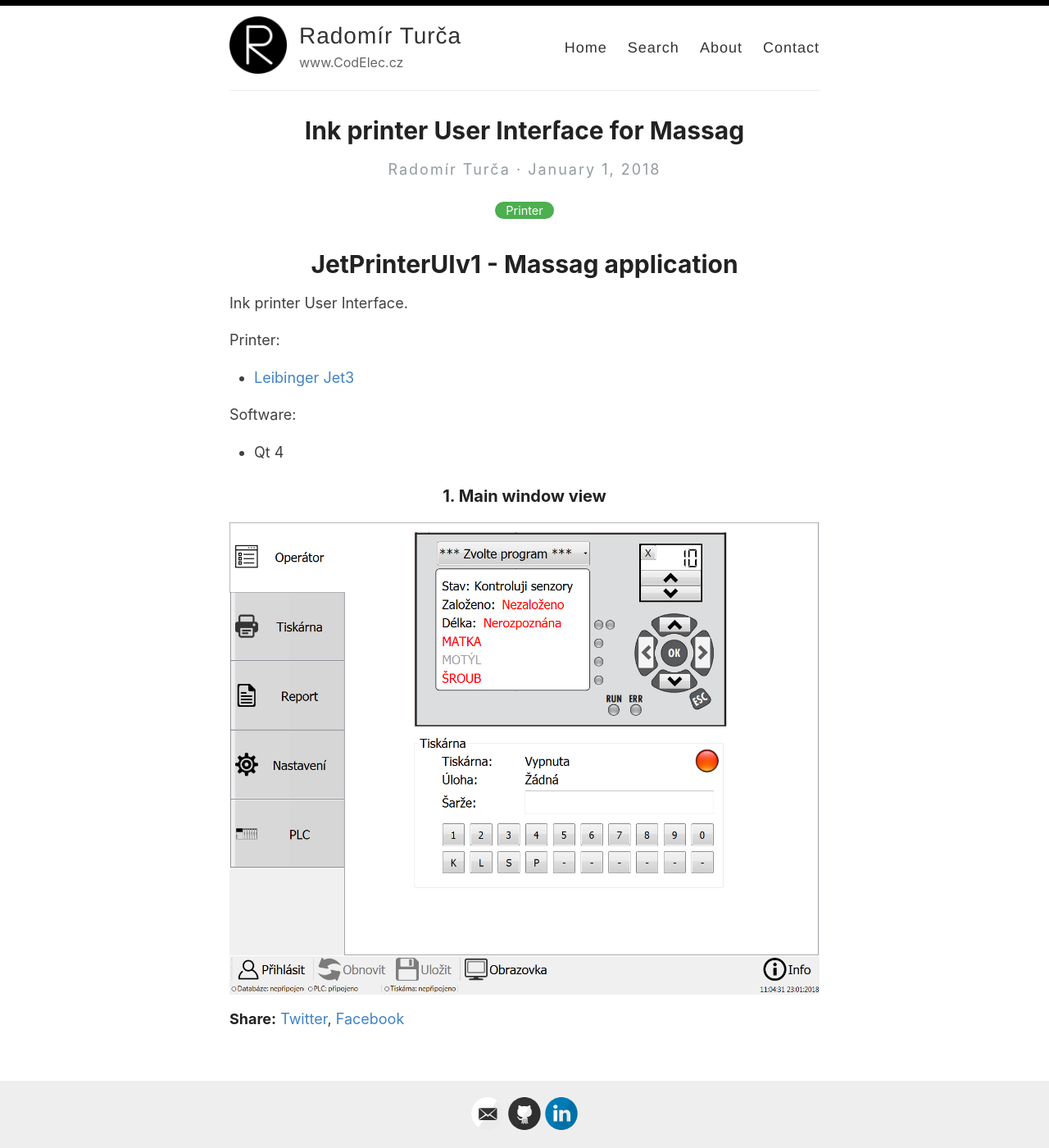
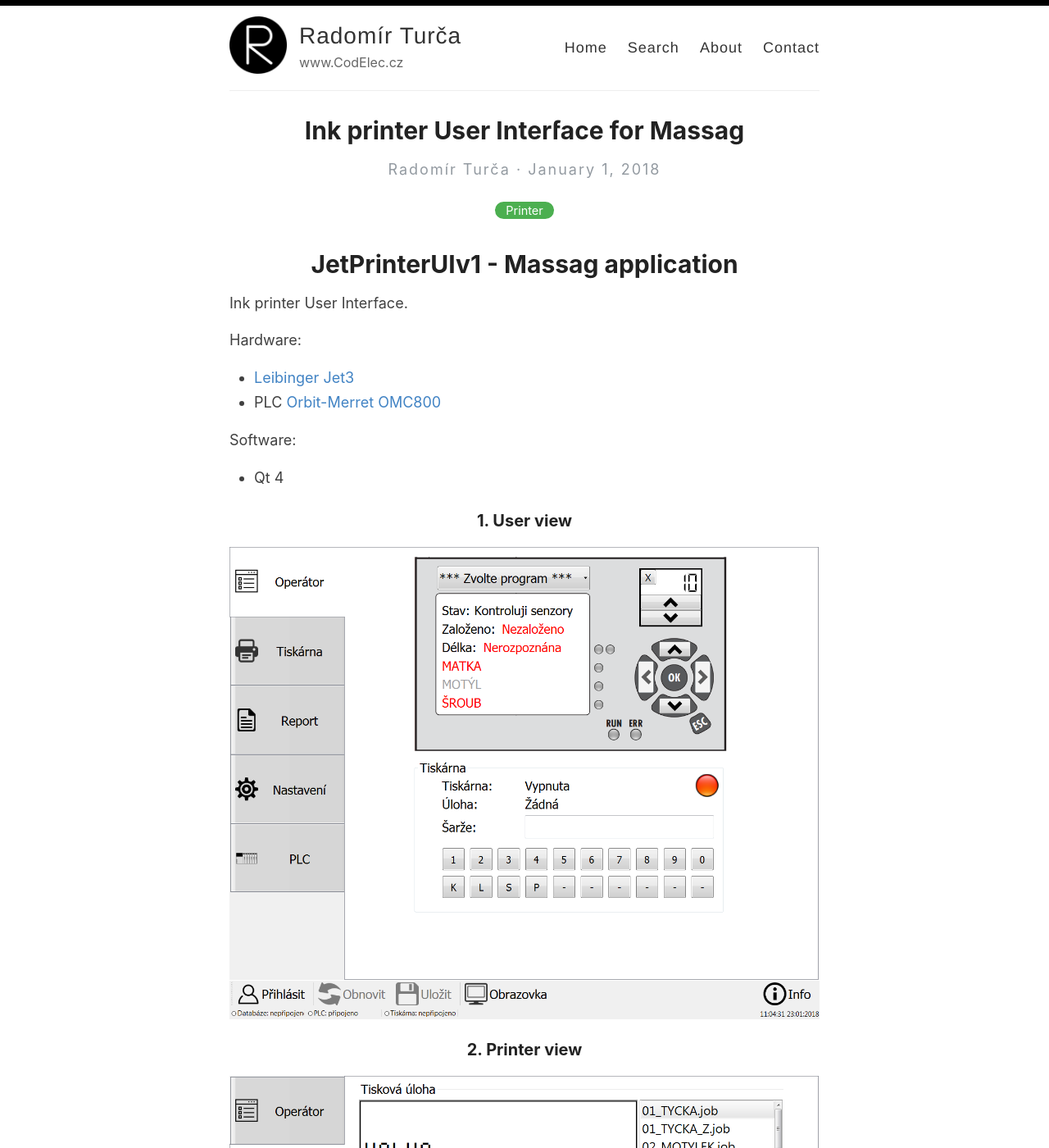
Before and after one commit to CodElecCz/codeleccz.github.io, a Jekyll site: the page built from _posts/2018-1-1-jetprinteruiv1-massag.md, in a window 1280 px wide and 1400 px high. Shown: the whole window at 82% size. Built offline with Jekyll 4.4.1, drawn with Linux system fonts in a browser that asks for light colours; some of the changed text lies outside the part shown.

Commit message:
Update 2018-1-1-jetprinteruiv1-massag.md

```diff
--- a/_posts/2018-1-1-jetprinteruiv1-massag.md
+++ b/_posts/2018-1-1-jetprinteruiv1-massag.md
@@ -8,12 +8,29 @@ categories: [Printer]
 
 Ink printer User Interface.
 
-Printer:
+Hardware:
 - [Leibinger Jet3](https://leibinger-group.com/en/products/ink-jet-drucker0/universal-line/jet3up/)
+- PLC [Orbit-Merret OMC800](http://www.merret.cz/produkty/plc/zakladni-modul/omc-8000)
 
 Software:
 - Qt 4
 
-### 1. Main window view
+### 1. User view
 
 ![JetPrinter GUI 1](https://codeleccz.github.io/images/JetPrinterUIv1/Massag1.png)
+
+### 2. Printer view
+
+![JetPrinter GUI 1](https://codeleccz.github.io/images/JetPrinterUIv1/Massag2.png)
+
+### 3. Report view
+
+![JetPrinter GUI 1](https://codeleccz.github.io/images/JetPrinterUIv1/Massag3.png)
+
+### 4. Settings view
+
+![JetPrinter GUI 1](https://codeleccz.github.io/images/JetPrinterUIv1/Massag4.png)
+
+### 5. PLC view
+
+![JetPrinter GUI 1](https://codeleccz.github.io/images/JetPrinterUIv1/Massag5.png)
```
